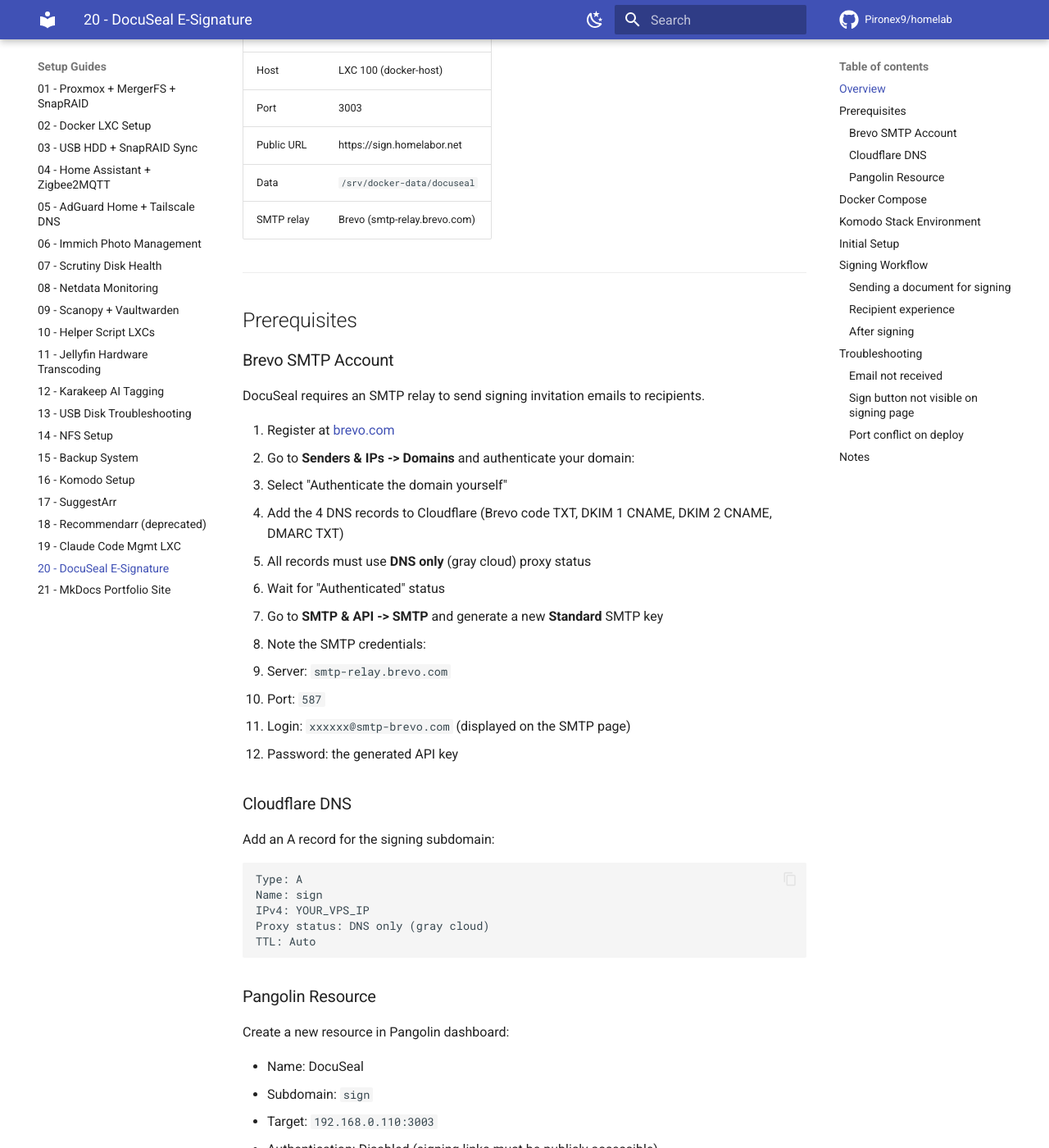
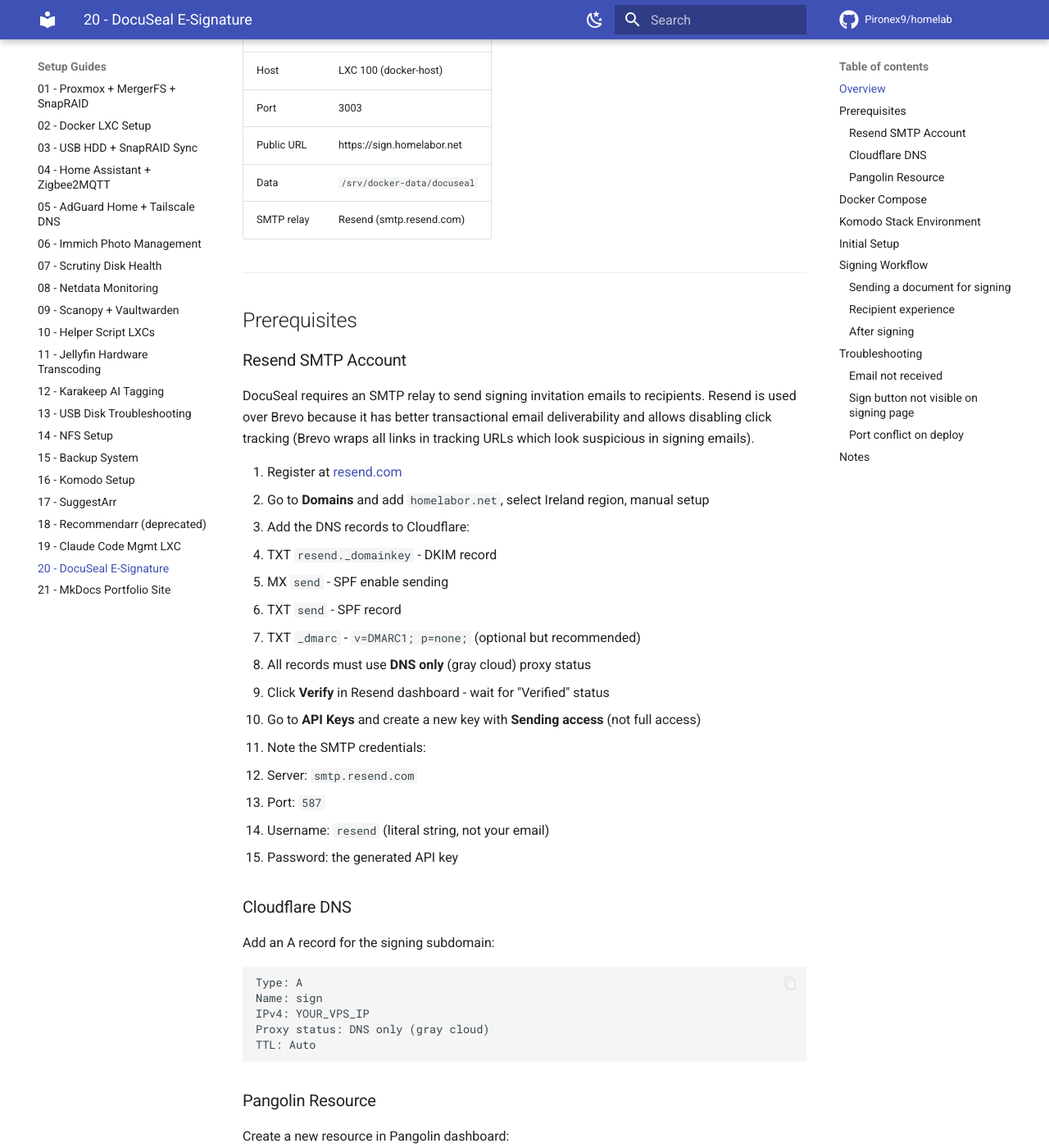
Before and after one commit to Pironex9/homelab, an MkDocs documentation site: the page built from docs/proxmox/20_DocuSeal_E-Signature_Setup.md, in a window 1280 px wide and 1400 px high, scrolled down 552 px. Shown: the whole window at 82% size. Built offline with MkDocs 1.6.1 and Material for MkDocs 9.7.7, drawn with Linux system fonts in a browser that asks for light colours; comment, search, counter and statistics services are not loaded; some of the changed text lies outside the part shown.

Commit message:
Update DocuSeal docs: Brevo -> Resend SMTP relay

````diff
--- a/docs/proxmox/20_DocuSeal_E-Signature_Setup.md
+++ b/docs/proxmox/20_DocuSeal_E-Signature_Setup.md
@@ -18,27 +18,30 @@
 | Port | 3003 |
 | Public URL | https://sign.homelabor.net |
 | Data | `/srv/docker-data/docuseal` |
-| SMTP relay | Brevo (smtp-relay.brevo.com) |
+| SMTP relay | Resend (smtp.resend.com) |
 
 ---
 
 ## Prerequisites
 
-### Brevo SMTP Account
+### Resend SMTP Account
 
-DocuSeal requires an SMTP relay to send signing invitation emails to recipients.
+DocuSeal requires an SMTP relay to send signing invitation emails to recipients. Resend is used over Brevo because it has better transactional email deliverability and allows disabling click tracking (Brevo wraps all links in tracking URLs which look suspicious in signing emails).
 
-1. Register at [brevo.com](https://brevo.com)
-2. Go to **Senders & IPs -> Domains** and authenticate your domain:
-   - Select "Authenticate the domain yourself"
-   - Add the 4 DNS records to Cloudflare (Brevo code TXT, DKIM 1 CNAME, DKIM 2 CNAME, DMARC TXT)
+1. Register at [resend.com](https://resend.com)
+2. Go to **Domains** and add `homelabor.net`, select Ireland region, manual setup
+3. Add the DNS records to Cloudflare:
+   - TXT `resend._domainkey` - DKIM record
+   - MX `send` - SPF enable sending
+   - TXT `send` - SPF record
+   - TXT `_dmarc` - `v=DMARC1; p=none;` (optional but recommended)
    - All records must use **DNS only** (gray cloud) proxy status
-   - Wait for "Authenticated" status
-3. Go to **SMTP & API -> SMTP** and generate a new **Standard** SMTP key
-4. Note the SMTP credentials:
-   - Server: `smtp-relay.brevo.com`
+4. Click **Verify** in Resend dashboard - wait for "Verified" status
+5. Go to **API Keys** and create a new key with **Sending access** (not full access)
+6. Note the SMTP credentials:
+   - Server: `smtp.resend.com`
    - Port: `587`
-   - Login: `xxxxxx@smtp-brevo.com` (displayed on the SMTP page)
+   - Username: `resend` (literal string, not your email)
    - Password: the generated API key
 
 ### Cloudflare DNS
@@ -96,10 +99,10 @@
 
 ```
 DOCUSEAL_SECRET_KEY=<output of: openssl rand -hex 32>
-SMTP_ADDRESS=smtp-relay.brevo.com
+SMTP_ADDRESS=smtp.resend.com
 SMTP_PORT=587
-SMTP_USERNAME=<login from Brevo SMTP page>
-SMTP_PASSWORD=<generated Brevo SMTP key>
+SMTP_USERNAME=resend
+SMTP_PASSWORD=<Resend API key with Sending access>
 SMTP_FROM=noreply@homelabor.net
 ```
 
@@ -150,10 +153,10 @@
 
 If DocuSeal says sent but no email arrives:
 
-1. Check spam folder
-2. Check Brevo dashboard -> Transactional -> Logs
+1. Check spam folder - Outlook/Hotmail is very strict with new domains, Gmail is more reliable
+2. Check Resend dashboard -> Emails for delivery status
 3. Verify SMTP env vars in container: `docker exec docuseal printenv | grep SMTP`
-4. Test SMTP connectivity: `docker exec docuseal sh -c 'nc -zv smtp-relay.brevo.com 587'`
+4. Test SMTP connectivity: `docker exec docuseal sh -c 'nc -zv smtp.resend.com 587'`
 5. Common mistake: using `SMTP_FROM_EMAIL` instead of `SMTP_FROM` - DocuSeal's interceptor only reads `SMTP_FROM`
 
 ### Sign button not visible on signing page
````
